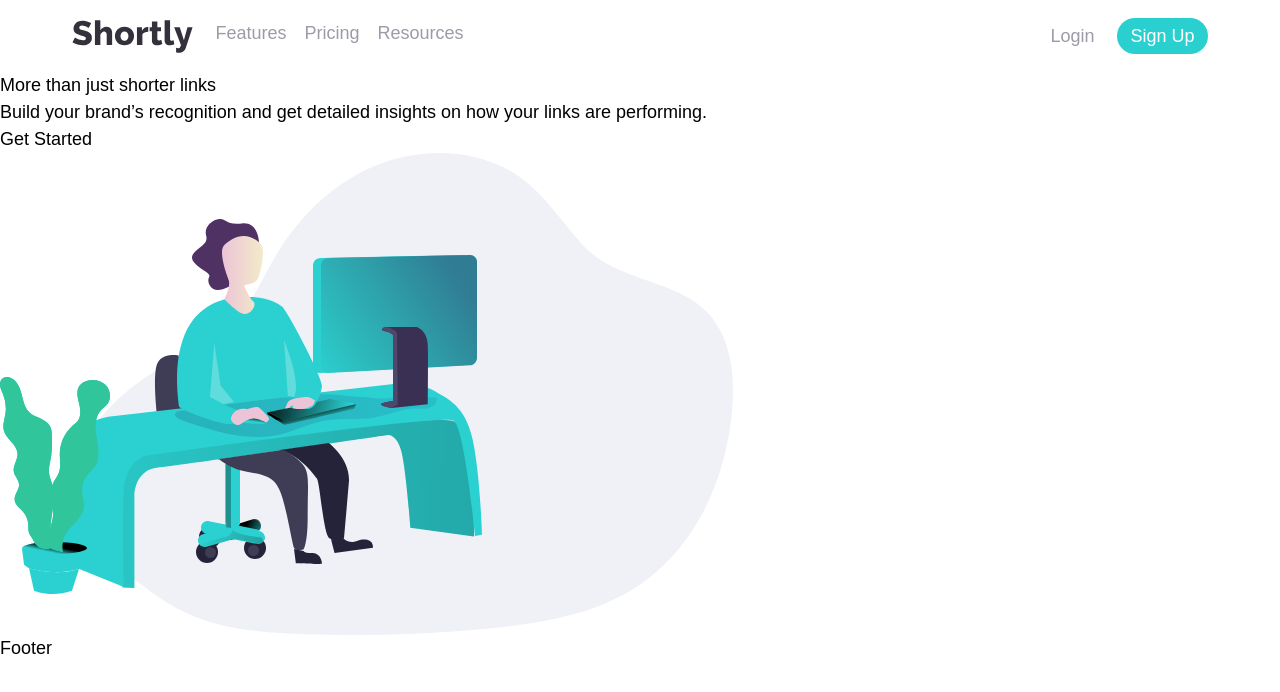
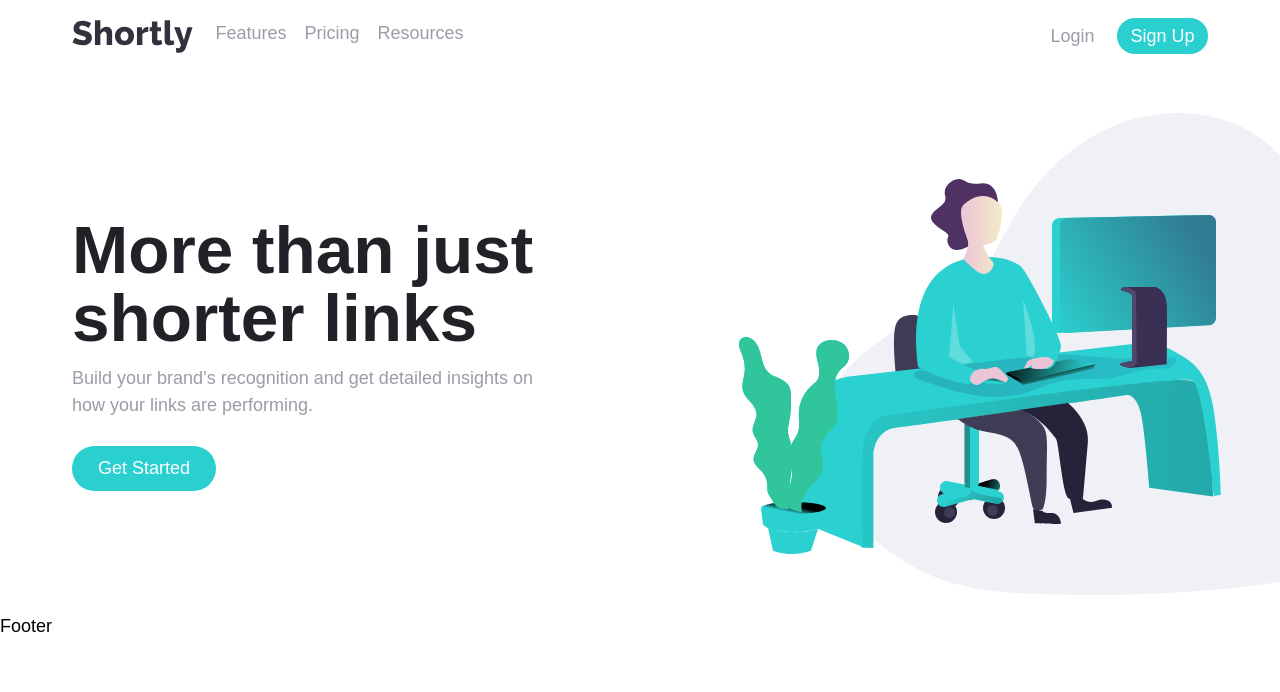
Before and after one commit to alvyynm/shortly, a React (Vite) app in the folder frontend/: page / in a window 1280 px wide. Shown: the top 692 px of the page. Built offline with nearby package versions, Linux system fonts and the light colour scheme.

Commit message:
style: style hero section to match design

```diff
--- a/frontend/src/components/Landing.jsx
+++ b/frontend/src/components/Landing.jsx
@@ -4,20 +4,22 @@ import heroimg from '../assets/illustration-working.svg';
 
 function Landing() {
   return (
-    <section>
+    <section className="w-full px-4 lg:px-16 py-4 mt-5 text-grayish-violet relative">
       {/* // HERO SECTION */}
-      <div>
-        <div>
-          <h1>
-            More than just <span>shorter links</span>{' '}
+      <div className="grid grid-cols-1 lg:grid-cols-2 gap-10 lg:gap-44">
+        <div className="order-last lg:order-first flex flex-col justify-center items-center text-center lg:items-start lg:text-left">
+          <h1 className="text-dark-violet-deep text-4xl md:text-6xl  font-bold">
+            More than just <span className="block">shorter links</span>{' '}
           </h1>
-          <p>
+          <p className="mt-3">
             Build your brand’s recognition and get detailed insights on how your
             links are performing.
           </p>
-          <button>Get Started</button>
+          <button className="text-white bg-cyan w-32 px-3 py-2 rounded-3xl hover:opacity-70 mt-6">
+            Get Started
+          </button>
         </div>
-        <div>
+        <div className="-mr-32 md:-mr-80">
           <img
             src={heroimg}
             alt="illustration of person working on a computer"
```
